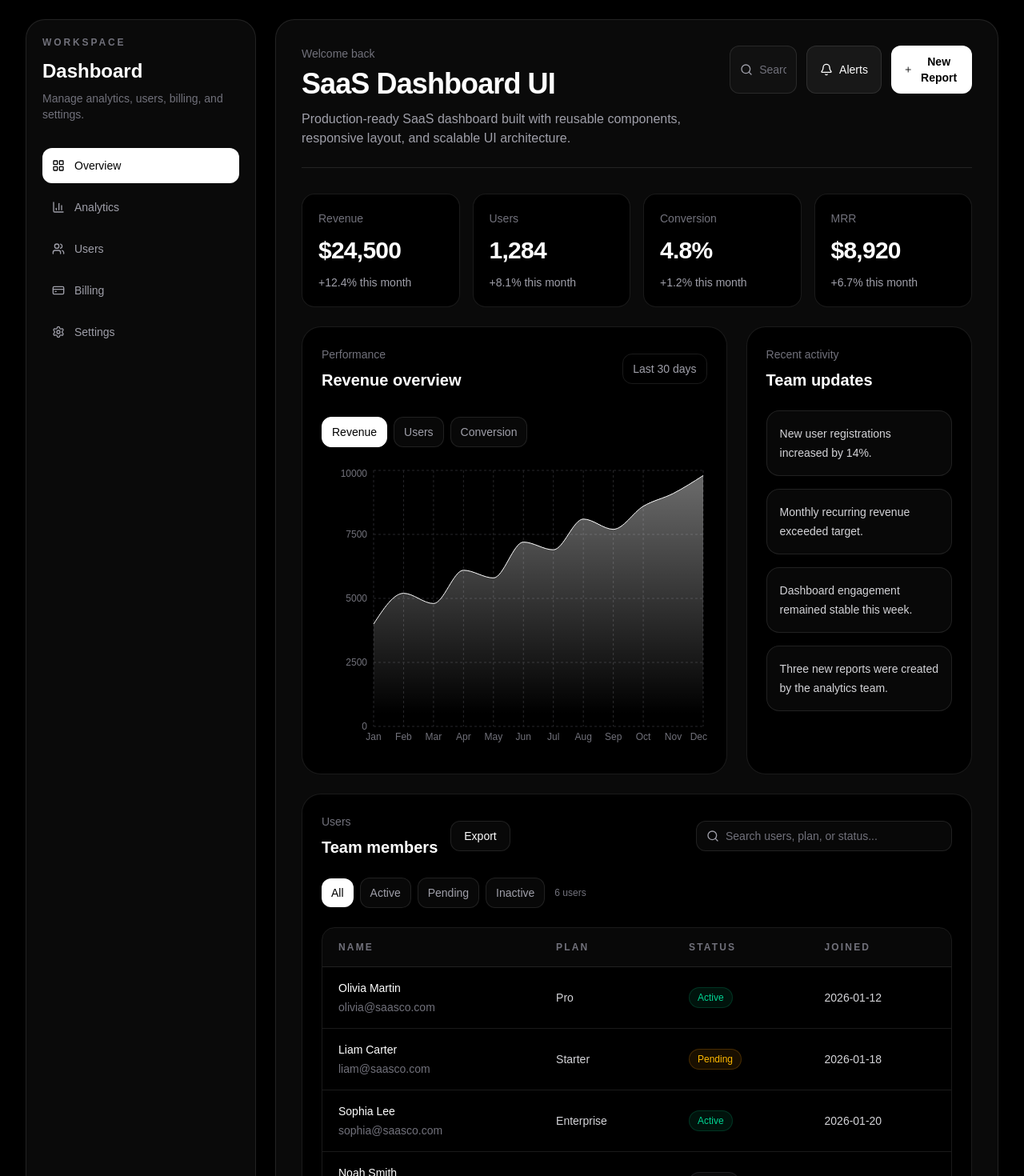
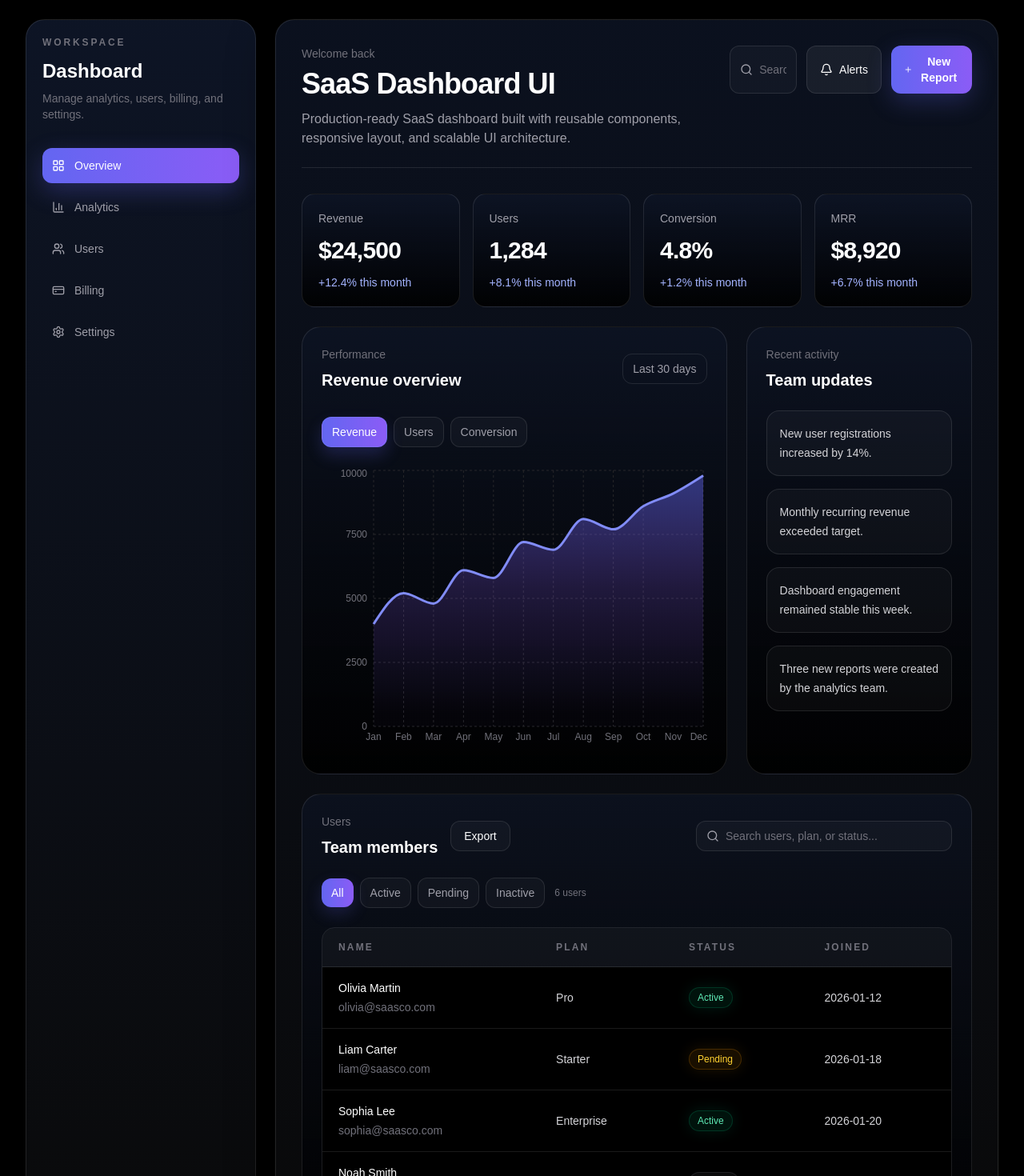
Before and after one commit to RoussosAdo/saas-dashboard-ui, a Next.js app: page / in a window 1280 px wide. Shown: the top 1470 px of the page at 80% size. Built offline with nearby package versions, Linux system fonts and the light colour scheme.

Commit message:
Add blue-violet accent styling and micro-animations across dashboard UI

```diff
--- a/app/components/dashboard/dashboard-section.tsx
+++ b/app/components/dashboard/dashboard-section.tsx
@@ -9,7 +9,7 @@ export default function DashboardSection({
 }: DashboardSectionProps) {
   return (
     <section
-      className={`rounded-3xl border border-white/10 bg-black p-6 ${className}`}
+      className={`rounded-3xl border border-white/10 bg-[linear-gradient(180deg,rgba(15,23,42,0.5),rgba(0,0,0,0.92))] p-6 transition-all duration-300 ${className}`}
     >
       {children}
     </section>
--- a/app/components/dashboard/revenue-chart.tsx
+++ b/app/components/dashboard/revenue-chart.tsx
@@ -30,12 +30,12 @@ export default function RevenueChart() {
             key={metric}
             onClick={() => setActiveMetric(metric)}
             className={cn(
-              "rounded-xl border px-3 py-2 text-sm font-medium transition",
+              "rounded-xl border px-3 py-2 text-sm font-medium transition-all duration-300",
               activeMetric === metric
-                ? "border-white bg-white text-black"
-                : "border-white/10 bg-white/[0.03] text-zinc-400 hover:bg-white/[0.06] hover:text-white"
-            )}
-          >
+                ? "border-indigo-400/40 bg-[linear-gradient(90deg,#6366F1,#8B5CF6)] text-white shadow-[0_10px_20px_rgba(99,102,241,0.22)]"
+                : "border-white/10 bg-white/[0.03] text-zinc-400 hover:-translate-y-0.5 hover:border-indigo-400/30 hover:bg-indigo-500/10 hover:text-white"
+              )}
+            >
             {metric}
           </button>
         ))}
@@ -46,8 +46,9 @@ export default function RevenueChart() {
           <AreaChart data={chartData}>
             <defs>
               <linearGradient id="colorMetric" x1="0" y1="0" x2="0" y2="1">
-                <stop offset="5%" stopColor="#ffffff" stopOpacity={0.4} />
-                <stop offset="95%" stopColor="#ffffff" stopOpacity={0} />
+                <stop offset="5%" stopColor="#6366F1" stopOpacity={0.45} />
+                <stop offset="45%" stopColor="#8B5CF6" stopOpacity={0.2} />
+                <stop offset="95%" stopColor="#8B5CF6" stopOpacity={0.02} />
               </linearGradient>
             </defs>
 
@@ -70,17 +71,19 @@ export default function RevenueChart() {
 
             <Tooltip
               contentStyle={{
-                backgroundColor: "#0a0a0a",
-                border: "1px solid rgba(255,255,255,0.1)",
-                borderRadius: "12px",
-              }}
+                backgroundColor: "#0f172a",
+                  border: "1px solid rgba(99,102,241,0.25)",
+                  borderRadius: "12px",
+                  boxShadow: "0 12px 30px rgba(0,0,0,0.35)",
+                }}
               labelStyle={{ color: "#fff" }}
             />
 
             <Area
               type="monotone"
               dataKey="value"
-              stroke="#ffffff"
+              stroke="#818CF8"
+              strokeWidth={3}
               fillOpacity={1}
               fill="url(#colorMetric)"
             />
--- a/app/components/dashboard/stat-card.tsx
+++ b/app/components/dashboard/stat-card.tsx
@@ -10,12 +10,12 @@ export default function StatCard({
   change,
 }: StatCardProps) {
   return (
-    <article className="rounded-2xl border border-white/10 bg-black p-5 transition hover:border-white/20">
-      <p className="text-sm text-zinc-500">{label}</p>
+    <article className="rounded-2xl border border-white/10 bg-[linear-gradient(180deg,rgba(15,23,42,0.58),rgba(0,0,0,0.88))] p-5 transition-all duration-300 hover:-translate-y-1 hover:border-indigo-400/30 hover:shadow-[0_12px_30px_rgba(99,102,241,0.12)]">
+      <p className="text-sm text-zinc-400">{label}</p>
       <p className="mt-3 text-3xl font-bold tracking-tight text-white">
         {value}
       </p>
-      <p className="mt-3 text-sm font-medium text-zinc-400">
+      <p className="mt-3 text-sm font-medium text-indigo-300">
         {change} this month
       </p>
     </article>
--- a/app/components/dashboard/status-badge.tsx
+++ b/app/components/dashboard/status-badge.tsx
@@ -1,5 +1,5 @@
 import { cn } from "app/lib/utils";
-import type { UserStatus } from "public/app/types/dashboard";
+import type { UserStatus } from "app/types/dashboard";
 
 type StatusBadgeProps = {
   status: UserStatus;
@@ -9,11 +9,11 @@ export default function StatusBadge({ status }: StatusBadgeProps) {
   return (
     <span
       className={cn(
-        "inline-flex rounded-full border px-2.5 py-1 text-xs font-medium",
+        "inline-flex rounded-full border px-2.5 py-1 text-xs font-medium transition-all duration-300",
         status === "Active" &&
-          "border-emerald-500/20 bg-emerald-500/10 text-emerald-400",
+          "border-emerald-500/20 bg-emerald-500/10 text-emerald-300 shadow-[0_0_18px_rgba(16,185,129,0.14)]",
         status === "Pending" &&
-          "border-amber-500/20 bg-amber-500/10 text-amber-400",
+          "border-amber-500/20 bg-amber-500/10 text-amber-300 shadow-[0_0_18px_rgba(245,158,11,0.12)]",
         status === "Inactive" &&
           "border-zinc-500/20 bg-zinc-500/10 text-zinc-400"
       )}
--- a/app/components/dashboard/users-table.tsx
+++ b/app/components/dashboard/users-table.tsx
@@ -87,10 +87,10 @@ export default function UsersTable() {
           <button
             key={filter}
             onClick={() => setActiveFilter(filter)}
-            className={`rounded-xl px-3 py-2 text-sm font-medium transition ${
+            className={`rounded-xl px-3 py-2 text-sm font-medium transition-all duration-300 ${
               activeFilter === filter
-                ? "bg-white text-black"
-                : "border border-white/10 bg-white/[0.03] text-zinc-400 hover:bg-white/[0.06] hover:text-white"
+              ? "bg-[linear-gradient(90deg,#6366F1,#8B5CF6)] text-white shadow-[0_8px_20px_rgba(99,102,241,0.2)]"
+              : "border border-white/10 bg-white/[0.03] text-zinc-400 hover:-translate-y-0.5 hover:border-indigo-400/30 hover:bg-indigo-500/10 hover:text-white"
             }`}
           >
             {filter}
@@ -191,7 +191,7 @@ export default function UsersTable() {
               onClick={() => setCurrentPage(page)}
               className={`rounded-xl px-3 py-2 text-sm font-medium transition ${
                 currentPage === page
-                  ? "bg-white text-black"
+                  ? "bg-[linear-gradient(90deg,#6366F1,#8B5CF6)] text-white shadow-[0_8px_20px_rgba(99,102,241,0.22)]"
                   : "border border-white/10 text-zinc-400 hover:bg-white/[0.04] hover:text-white"
               }`}
             >
--- a/app/components/layout/dashboard-shell.tsx
+++ b/app/components/layout/dashboard-shell.tsx
@@ -1,3 +1,6 @@
+"use client";
+
+import { useState } from "react";
 import DashboardSidebar from "app/components/layout/dashboard-sidebar";
 import DashboardTopbar from "app/components/layout/dashboard-topbar";
 
@@ -6,16 +9,35 @@ type DashboardShellProps = {
 };
 
 export default function DashboardShell({ children }: DashboardShellProps) {
+  const [mobileMenuOpen, setMobileMenuOpen] = useState(false);
+
   return (
     <div className="min-h-screen bg-black text-white">
       <div className="mx-auto flex max-w-7xl gap-6 px-4 py-6 sm:px-6 lg:px-8">
         <DashboardSidebar />
 
-        <main className="min-w-0 flex-1 rounded-3xl border border-white/10 bg-[#0a0a0a] p-5 sm:p-6 lg:p-8">
-          <DashboardTopbar />
+        <main className="min-w-0 flex-1 rounded-3xl border border-white/10 bg-[linear-gradient(180deg,rgba(15,23,42,0.72),rgba(10,10,10,0.92))] p-5 shadow-[0_0_0_1px_rgba(255,255,255,0.02),0_20px_60px_rgba(0,0,0,0.45)] sm:p-6 lg:p-8">
+          <DashboardTopbar onOpenMobileMenu={() => setMobileMenuOpen(true)} />
           {children}
         </main>
       </div>
+
+      {mobileMenuOpen ? (
+        <div className="fixed inset-0 z-50 lg:hidden">
+          <div
+            className="absolute inset-0 bg-black/70 backdrop-blur-sm"
+            onClick={() => setMobileMenuOpen(false)}
+          />
+
+          <div className="absolute inset-y-0 left-0">
+            <DashboardSidebar
+              mobile
+              onClose={() => setMobileMenuOpen(false)}
+              onNavigate={() => setMobileMenuOpen(false)}
+            />
+          </div>
+        </div>
+      ) : null}
     </div>
   );
 }
--- a/app/components/layout/dashboard-sidebar.tsx
+++ b/app/components/layout/dashboard-sidebar.tsx
@@ -1,3 +1,5 @@
+"use client";
+
 import NavItem from "app/components/layout/nav-item";
 import {
   LayoutGrid,
@@ -6,13 +8,42 @@ import {
   Settings,
   CreditCard,
   LifeBuoy,
+  X,
 } from "lucide-react";
 
-export default function DashboardSidebar() {
+type DashboardSidebarProps = {
+  mobile?: boolean;
+  onNavigate?: () => void;
+  onClose?: () => void;
+};
+
+export default function DashboardSidebar({
+  mobile = false,
+  onNavigate,
+  onClose,
+}: DashboardSidebarProps) {
   return (
-    <aside className="hidden w-72 shrink-0 rounded-3xl border border-white/10 bg-[#0a0a0a] p-5 lg:block">
+    <aside
+      className={
+        mobile
+          ? "flex h-full w-[280px] flex-col border-r border-white/10 bg-[linear-gradient(180deg,rgba(15,23,42,0.96),rgba(10,10,10,0.98))] p-5 shadow-[0_20px_50px_rgba(0,0,0,0.45)]"
+          : "hidden w-72 shrink-0 rounded-3xl border border-white/10 bg-[linear-gradient(180deg,rgba(15,23,42,0.88),rgba(10,10,10,0.96))] p-5 shadow-[0_16px_40px_rgba(0,0,0,0.35)] lg:block"
+      }
+    >
       <div className="flex h-full flex-col">
         <div>
+          {mobile ? (
+            <div className="mb-6 flex items-center justify-between">
+              <p className="text-sm font-semibold text-white">Menu</p>
+              <button
+                onClick={onClose}
+                className="rounded-xl border border-white/10 p-2 text-zinc-400 transition hover:bg-white/[0.06] hover:text-white"
+              >
+                <X className="h-4 w-4" />
+              </button>
+            </div>
+          ) : null}
+
           <div className="mb-8">
             <p className="text-xs font-semibold uppercase tracking-[0.24em] text-zinc-500">
               Workspace
@@ -28,26 +59,31 @@ export default function DashboardSidebar() {
               label="Overview"
               href="/"
               icon={<LayoutGrid className="h-4 w-4" />}
+              onClick={onNavigate}
             />
             <NavItem
               label="Analytics"
               href="/analytics"
               icon={<BarChart3 className="h-4 w-4" />}
+              onClick={onNavigate}
             />
             <NavItem
               label="Users"
               href="/users"
               icon={<Users className="h-4 w-4" />}
+              onClick={onNavigate}
             />
             <NavItem
               label="Billing"
               href="/billing"
               icon={<CreditCard className="h-4 w-4" />}
+              onClick={onNavigate}
             />
             <NavItem
               label="Settings"
               href="/settings"
               icon={<Settings className="h-4 w-4" />}
+              onClick={onNavigate}
             />
           </div>
         </div>
--- a/app/components/layout/dashboard-topbar.tsx
+++ b/app/components/layout/dashboard-topbar.tsx
@@ -1,13 +1,33 @@
-import { Bell, Search, Plus } from "lucide-react";
+"use client";
 
-export default function DashboardTopbar() {
+import { Bell, Search, Plus, Menu } from "lucide-react";
+
+type DashboardTopbarProps = {
+  onOpenMobileMenu?: () => void;
+};
+
+export default function DashboardTopbar({
+  onOpenMobileMenu,
+}: DashboardTopbarProps) {
   return (
     <header className="mb-8 flex flex-col gap-6 border-b border-white/10 pb-6 xl:flex-row xl:items-start xl:justify-between">
       <div className="max-w-2xl">
-        <p className="text-sm font-medium text-zinc-500">Welcome back</p>
-        <h1 className="mt-2 text-3xl font-bold tracking-tight text-white sm:text-4xl">
-          SaaS Dashboard UI
-        </h1>
+        <div className="flex items-center gap-3">
+          <button
+            onClick={onOpenMobileMenu}
+            className="inline-flex rounded-xl border border-white/10 p-2 text-zinc-300 transition hover:bg-white/[0.06] hover:text-white lg:hidden"
+          >
+            <Menu className="h-5 w-5" />
+          </button>
+
+          <div>
+            <p className="text-sm font-medium text-zinc-500">Welcome back</p>
+            <h1 className="mt-2 text-3xl font-bold tracking-tight text-white sm:text-4xl">
+              SaaS Dashboard UI
+            </h1>
+          </div>
+        </div>
+
         <p className="mt-3 text-sm leading-6 text-zinc-400 sm:text-base">
           Production-ready SaaS dashboard built with reusable components,
           responsive layout, and scalable UI architecture.
@@ -15,7 +35,7 @@ export default function DashboardTopbar() {
       </div>
 
       <div className="flex w-full flex-col gap-3 sm:flex-row xl:w-auto xl:justify-end">
-        <div className="flex min-h-11 w-full items-center gap-2 rounded-xl border border-white/10 bg-white/[0.03] px-3 py-2 text-zinc-400 sm:max-w-xs">
+        <div className="flex min-h-11 w-full items-center gap-2 rounded-xl border border-white/10 bg-white/[0.03] px-3 py-2 text-zinc-400 transition-all duration-300 focus-within:border-indigo-400/50 focus-within:bg-white/[0.05] focus-within:shadow-[0_0_0_4px_rgba(99,102,241,0.12)] sm:max-w-xs">
           <Search className="h-4 w-4 shrink-0" />
           <input
             type="text"
@@ -24,12 +44,12 @@ export default function DashboardTopbar() {
           />
         </div>
 
-        <button className="flex min-h-11 items-center justify-center gap-2 rounded-xl border border-white/10 bg-white/[0.06] px-4 py-2.5 text-sm font-medium text-white transition hover:bg-white/[0.1]">
+        <button className="flex min-h-11 items-center justify-center gap-2 rounded-xl border border-white/10 bg-white/[0.06] px-4 py-2.5 text-sm font-medium text-white transition-all duration-300 hover:-translate-y-0.5 hover:border-indigo-400/40 hover:bg-indigo-500/10 hover:text-indigo-200">
           <Bell className="h-4 w-4" />
           Alerts
         </button>
 
-        <button className="flex min-h-11 items-center justify-center gap-2 rounded-xl bg-white px-4 py-2.5 text-sm font-semibold text-black transition hover:opacity-90">
+        <button className="flex min-h-11 items-center justify-center gap-2 rounded-xl bg-[linear-gradient(90deg,#6366F1,#8B5CF6)] px-4 py-2.5 text-sm font-semibold text-white shadow-[0_10px_30px_rgba(99,102,241,0.25)] transition-all duration-300 hover:-translate-y-0.5 hover:shadow-[0_16px_40px_rgba(99,102,241,0.35)]">
           <Plus className="h-4 w-4" />
           New Report
         </button>
--- a/app/components/layout/nav-item.tsx
+++ b/app/components/layout/nav-item.tsx
@@ -8,12 +8,14 @@ type NavItemProps = {
   label: string;
   href: string;
   icon?: React.ReactNode;
+  onClick?: () => void;
 };
 
 export default function NavItem({
   label,
   href,
   icon,
+  onClick,
 }: NavItemProps) {
   const pathname = usePathname();
   const isActive = pathname === href;
@@ -21,12 +23,13 @@ export default function NavItem({
   return (
     <Link
       href={href}
+      onClick={onClick}
       className={cn(
-        "flex w-full items-center gap-3 rounded-xl px-3 py-3 text-left text-sm font-medium transition-all duration-200",
-        isActive
-          ? "bg-white text-black"
-          : "text-zinc-400 hover:bg-white/5 hover:text-white"
-      )}
+  "flex w-full items-center gap-3 rounded-xl px-3 py-3 text-left text-sm font-medium transition-all duration-300 ease-out",
+  isActive
+    ? "bg-[linear-gradient(90deg,#6366F1,#8B5CF6)] text-white shadow-[0_10px_30px_rgba(99,102,241,0.28)]"
+    : "text-zinc-400 hover:bg-white/5 hover:text-white hover:translate-x-1"
+)}
     >
       <span className="shrink-0">{icon}</span>
       <span>{label}</span>
--- a/app/data/dashboard.ts
+++ b/app/data/dashboard.ts
@@ -1,4 +1,4 @@
-import type { ActivityItem, DashboardUser, Stat } from "public/app/types/dashboard";
+import type { ActivityItem, DashboardUser, Stat } from "app/types/dashboard";
 
 export const stats: Stat[] = [
   { label: "Revenue", value: "$24,500", change: "+12.4%" },
--- a/app/globals.css
+++ b/app/globals.css
@@ -1,8 +1,14 @@
 @import "tailwindcss";
 
 :root {
-  --background: #000000;
+  --background: #050816;
   --foreground: #ffffff;
+
+  --accent: #6366f1;
+  --accent-2: #8b5cf6;
+  --panel: #0b1020;
+  --panel-2: #0f172a;
+  --border: rgba(255, 255, 255, 0.08);
 }
 
 html {
@@ -10,7 +16,10 @@ html {
 }
 
 body {
-  background: var(--background);
+  background:
+    radial-gradient(circle at top, rgba(99, 102, 241, 0.08), transparent 30%),
+    radial-gradient(circle at right, rgba(139, 92, 246, 0.06), transparent 25%),
+    var(--background);
   color: var(--foreground);
   font-family: Arial, Helvetica, sans-serif;
 }
--- /dev/null
+++ b/app/types/dashboard.ts
@@ -0,0 +1,21 @@
+export type Stat = {
+  label: string;
+  value: string;
+  change: string;
+};
+
+export type ActivityItem = {
+  id: number;
+  text: string;
+};
+
+export type UserStatus = "Active" | "Pending" | "Inactive";
+
+export type DashboardUser = {
+  id: number;
+  name: string;
+  email: string;
+  plan: string;
+  status: UserStatus;
+  joinedAt: string;
+};
```
